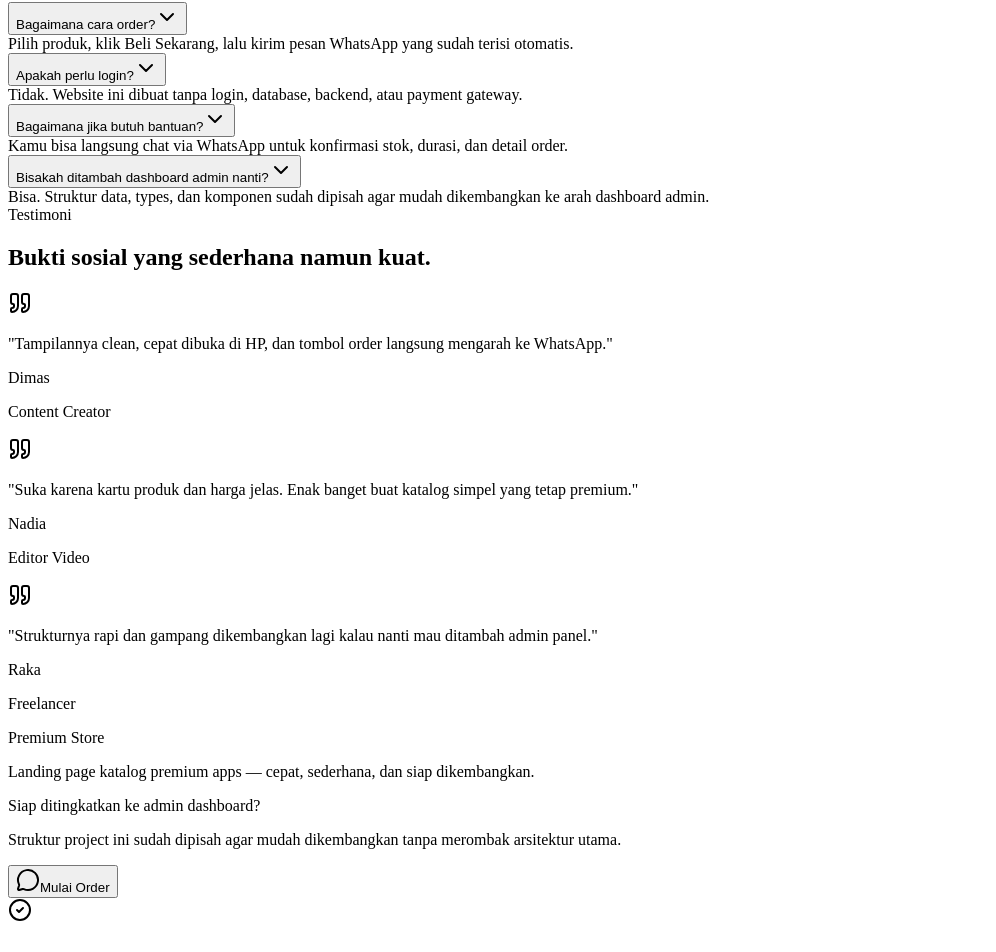
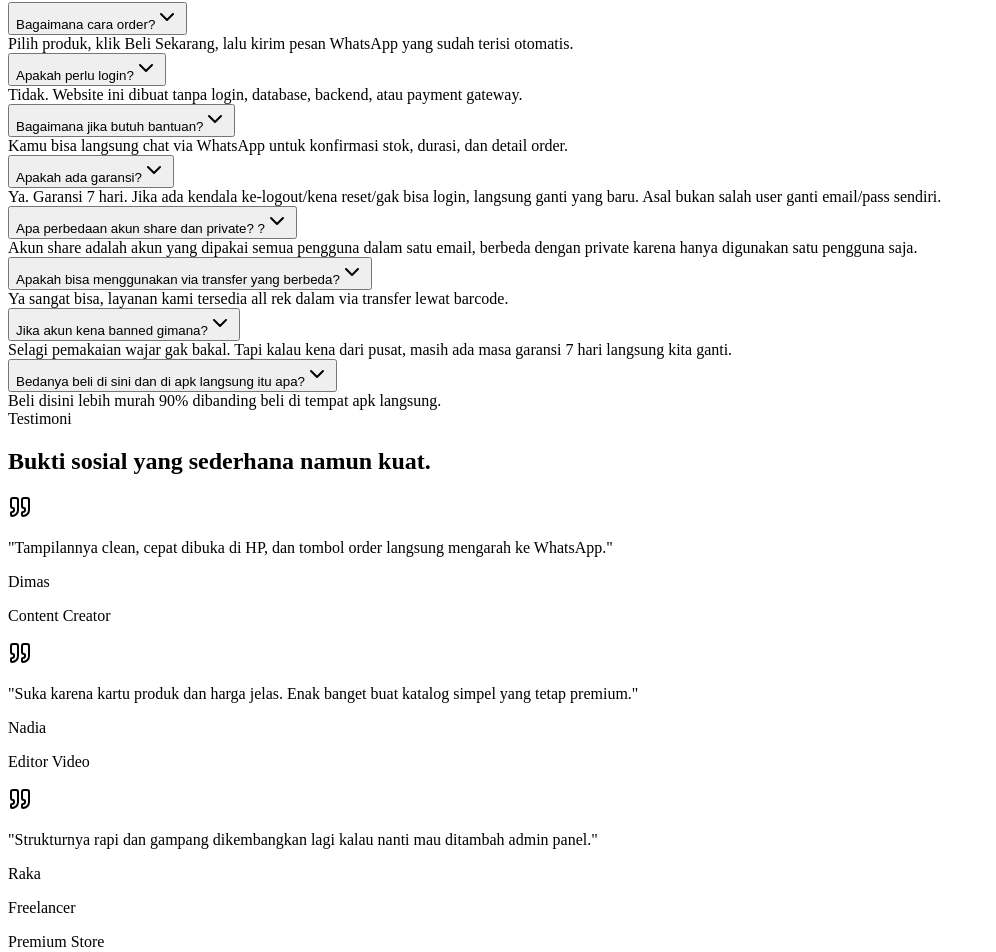
Before and after one commit to ZennSoftWare/XzeerhStore, a React (Vite) app: page / in a window 1280 px wide. Shown: the part 3234-4186 px from the top of the page, without its empty margins (0-996 px from the left). Built offline with nearby package versions, Linux system fonts and the light colour scheme; the HTML template or start-up script is replaced by a standard one.

Commit message:
Update faq.ts

```diff
--- a/src/data/faq.ts
+++ b/src/data/faq.ts
@@ -14,7 +14,23 @@ export const faqItems: FAQItem[] = [
     answer: 'Kamu bisa langsung chat via WhatsApp untuk konfirmasi stok, durasi, dan detail order.',
   },
   {
-    question: 'Bisakah ditambah dashboard admin nanti?',
-    answer: 'Bisa. Struktur data, types, dan komponen sudah dipisah agar mudah dikembangkan ke arah dashboard admin.',
+    question: 'Apakah ada garansi?',
+    answer: 'Ya. Garansi 7 hari. Jika ada kendala ke-logout/kena reset/gak bisa login, langsung ganti yang baru. Asal bukan salah user ganti email/pass sendiri.',
+  },
+  {
+    question: 'Apa perbedaan akun share dan private? ?',
+    answer: 'Akun share adalah akun yang dipakai semua pengguna dalam satu email, berbeda dengan private karena hanya digunakan satu pengguna saja.',
+  },
+  {
+    question: 'Apakah bisa menggunakan via transfer yang berbeda?',
+    answer: 'Ya sangat bisa, layanan kami tersedia all rek dalam via transfer lewat barcode.',
+  },
+  {
+    question: 'Jika akun kena banned gimana?',
+    answer: 'Selagi pemakaian wajar gak bakal. Tapi kalau kena dari pusat, masih ada masa garansi 7 hari langsung kita ganti.',
+  },
+  {
+    question: 'Bedanya beli di sini dan di apk langsung itu apa?',
+    answer: 'Beli disini lebih murah 90% dibanding beli di tempat apk langsung.',
   },
 ];
```
